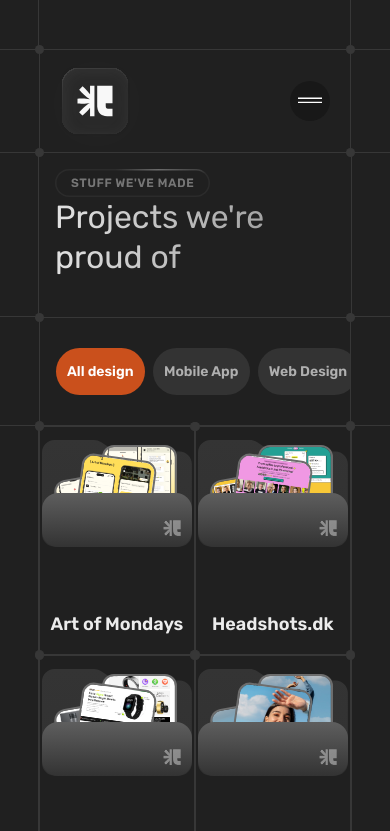
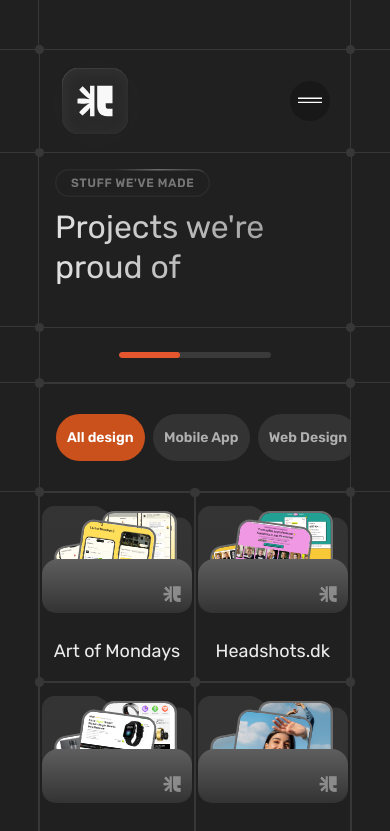
Before and after one commit to UsmanTariq786/webpioneers, a Next.js app: page /work in a window 390 px wide. Shown: the top 831 px of the page. Built offline with nearby package versions, Linux system fonts and the light colour scheme.

Commit message:
how it work responsive complete
how it work responsive complete

```diff
--- a/src/Components/FolderWorkDesignComp/index.tsx
+++ b/src/Components/FolderWorkDesignComp/index.tsx
@@ -57,8 +57,8 @@ const FolderWorkDesignComp = ({
           className="absolute bottom-[10px] right-[10px] z-50 md:bottom-[15px] md:right-[15px] w-[20px] sm:w-[25px] lg:w-[30px]"
         />
       </div>
-      <div className="text-center mt-16">
-  <h3 style={{ color: 'rgba(248, 248, 248, 0.95)' }} className="text-[18px] md:text-2xl  font-semibold mb-2">
+      <div className="text-center mt-[25px] md:mt-16">
+  <h3 style={{ color: 'rgba(248, 248, 248, 0.95)' }} className="text-[18px] md:text-2xl font-normal md:font-semibold mb-2">
     {projectName}
   </h3>
   <p style={{ color: 'rgba(248, 248, 248, 0.5)' }} className="text-md hidden md:block">
--- a/src/app/work/mapProjects.tsx
+++ b/src/app/work/mapProjects.tsx
@@ -53,8 +53,6 @@ const MapProjects = ({ selectedChip }: { selectedChip: string | null }) => {
             </RoundCornerWrapper>
             </div>
 
-
-
             ))}
       </div>
       <ProjectModal
--- a/src/app/work/page.tsx
+++ b/src/app/work/page.tsx
@@ -5,6 +5,7 @@ import WorkPageHeading from "./workPageHeading";
 import WorkWeDoChips from "@/Components/workWeDoChips";
 import MapProjects from "./mapProjects";
 import RoundCornerWrapper from "@/Components/RoundCornerWrapper";
+import ProgressBar from "@/Components/progressBar/index";
 
 export default function Home() {
   const [selectedChip, setSelectedChip] = useState<string | null>("all");
@@ -20,6 +21,18 @@ export default function Home() {
           <div className="w-[10.05%] border-l border-b border-[#373737]"></div>
         </div>
       </section>
+
+      <section className="block md:hidden">
+  <div className="w-full flex">
+    <div className="w-[9.95%] box-border border-b border-[#373737]"></div>
+    <div className="w-[80.08%]">
+      <RoundCornerWrapper>
+        <ProgressBar progress={40} />
+      </RoundCornerWrapper>
+    </div>
+    <div className="w-[9.95%] box-border border-b border-[#373737]"></div>
+  </div>
+</section>
 
   <section>
   <div className="w-full flex">
--- a/src/app/work/workPageHeading.tsx
+++ b/src/app/work/workPageHeading.tsx
@@ -6,7 +6,7 @@ const WorkPageHeading = () => {
     <div className='p-4 pl-4 md:p-10 md:pl-20'>
       <img src='tagline.svg' alt="stuff we have made" />
       <h1
-        className={`${rubik.className} w-full text-[2rem] sm:text-[2rem] md:text-[3rem] font-[400] mb-6 bg-[linear-gradient(92.95deg,rgba(248,248,248,0.9)_0%,rgba(248,248,248,0.5)_100%)] text-transparent bg-clip-text leading-tight`}
+        className={`${rubik.className} w-full text-[2rem] mt-[10px] sm:text-[2rem] md:text-[3rem] font-[400] mb-6 bg-[linear-gradient(92.95deg,rgba(248,248,248,0.9)_0%,rgba(248,248,248,0.5)_100%)] text-transparent bg-clip-text leading-tight`}
       >
         Projects we're proud of
       </h1>
```
